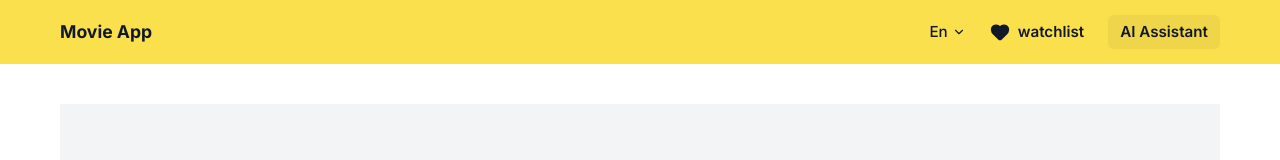
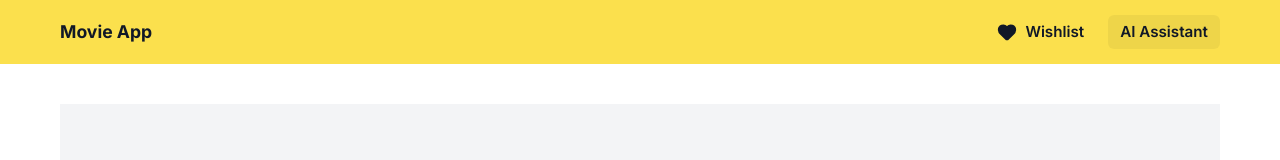
Before and after one commit to hussienhagar459-jpg/movieapp, a React (Vite) app: page / in a window 1280 px wide. Shown: the top 160 px of the page. Built offline with nearby package versions, Linux system fonts and the light colour scheme; no server answers.

Commit message:
style: remove language selector from navbar and capitalize Wishlist

```diff
--- a/src/components/Navbar.jsx
+++ b/src/components/Navbar.jsx
@@ -1,6 +1,6 @@
 import React from 'react';
 import { Link, useLocation } from 'react-router-dom';
-import { Heart, ChevronDown } from 'lucide-react';
+import { Heart } from 'lucide-react';
 import { useWishlist } from '../context/WishlistContext';
 
 export default function Navbar() {
@@ -14,16 +14,9 @@ export default function Navbar() {
           <Link to="/" className="nav-brand">
             Movie App
           </Link>
-
-
         </div>
 
         <div className="nav-actions">
-          <div className="nav-lang">
-            <span>En</span>
-            <ChevronDown size={14} />
-          </div>
-
           <Link to="/watchlist" className="nav-wishlist-btn">
             <Heart
               size={20}
@@ -31,7 +24,7 @@ export default function Navbar() {
               color="#111827"
               strokeWidth={wishlistCount > 0 ? 0 : 2}
             />
-            <span>watchlist</span>
+            <span>Wishlist</span>
           </Link>
 
           <Link to="/ai-assistant" className="nav-ai-btn">
```
